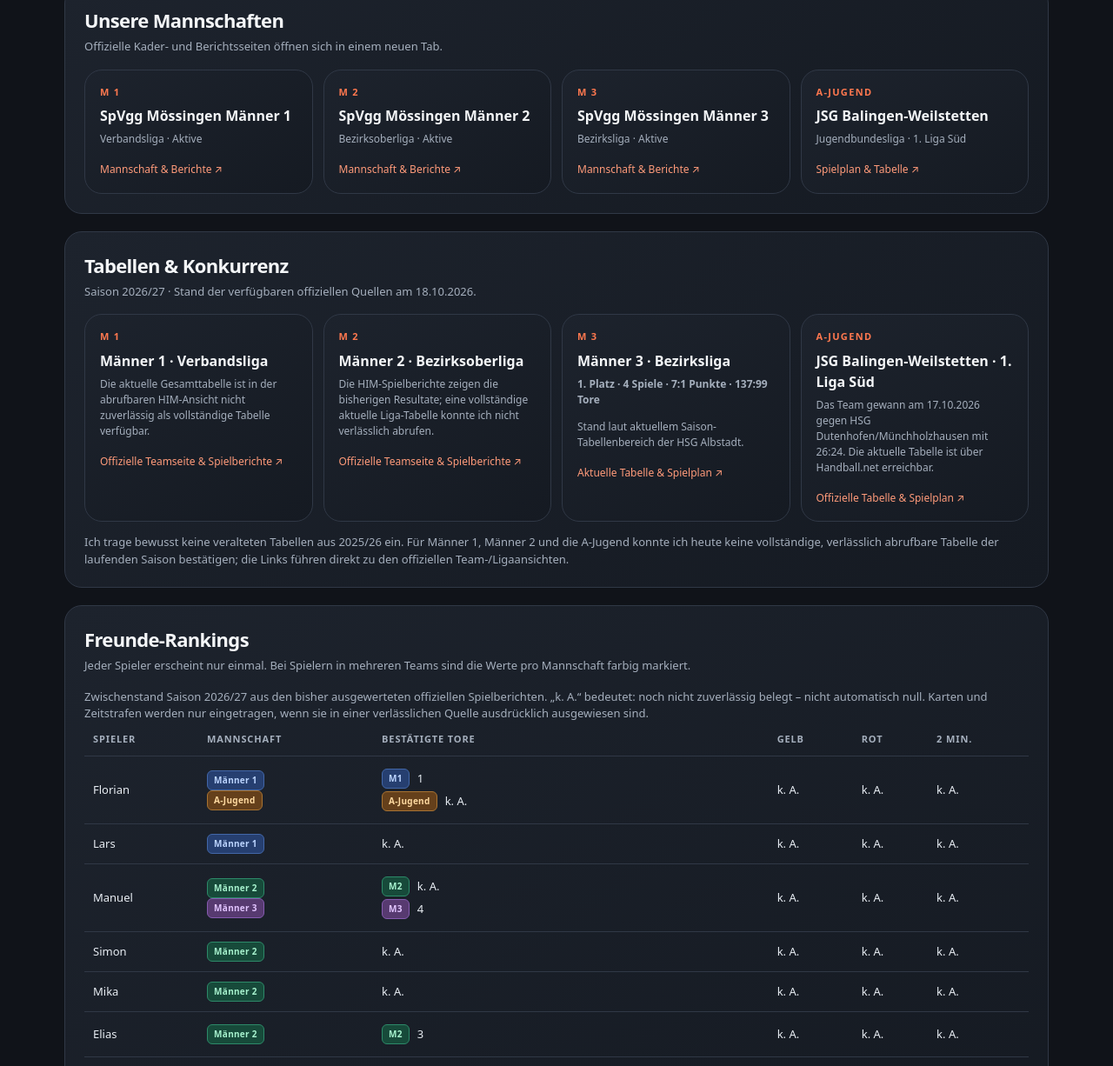
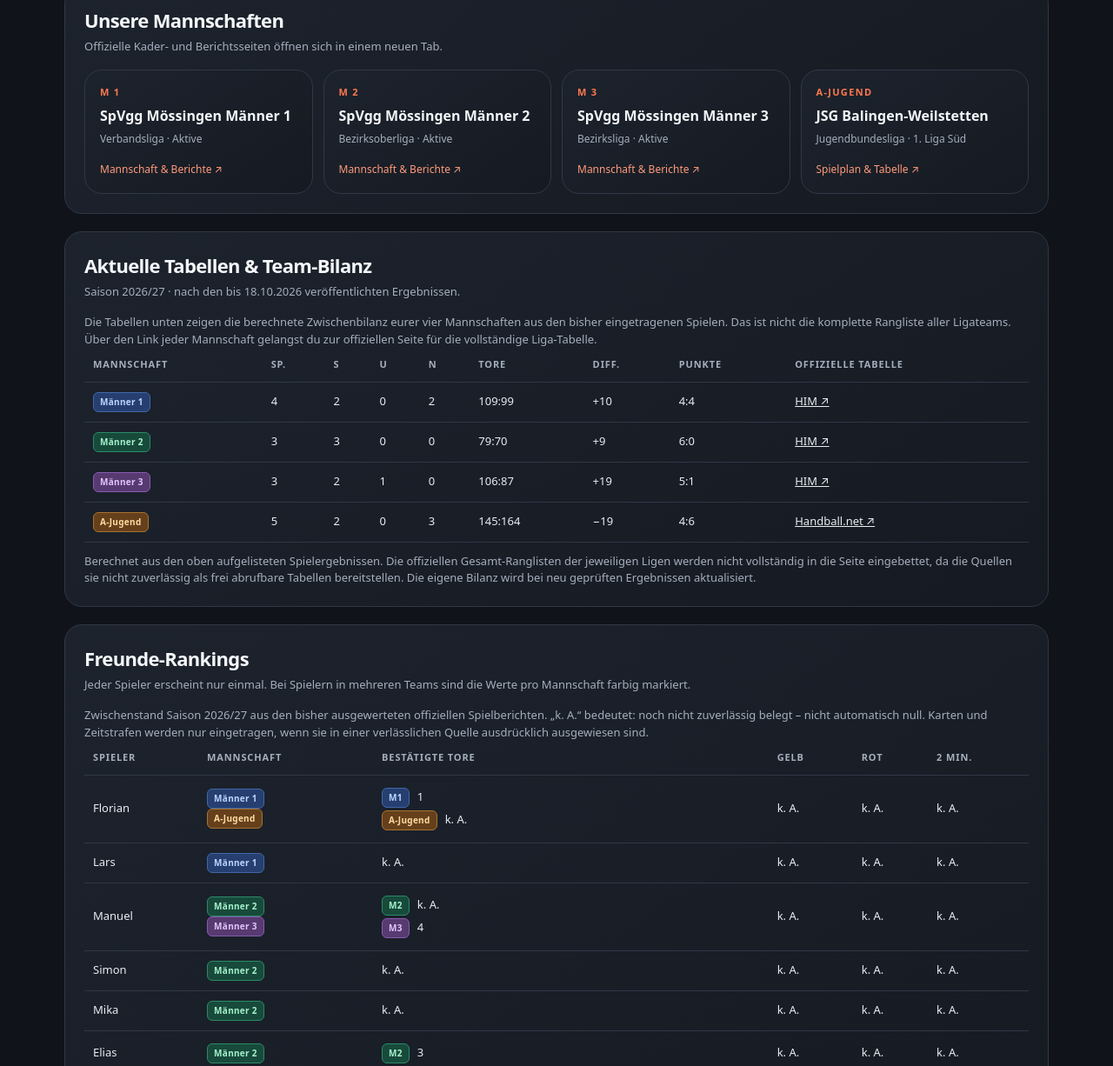
Before and after one commit to NArlinghaus15/handball-freunde, a plain HTML site: page index.html in a window 1280 px wide. Shown: the part 2187-3413 px from the top of the page at 87% size. Drawn offline with Linux system fonts and the light colour scheme.

Commit message:
Show in-page current team standings and correct verified goal total

```diff
--- a/index.html
+++ b/index.html
@@ -37,13 +37,15 @@
 <article class="team-card"><div class="team-code">M 2</div><h3>SpVgg Mössingen Männer 2</h3><p>Bezirksoberliga · Aktive</p><a class="source-link" href="https://www.him-spvgg.de/aktive/mannschaft-m2-2026-27" target="_blank" rel="noopener">Mannschaft & Berichte ↗</a></article>
 <article class="team-card"><div class="team-code">M 3</div><h3>SpVgg Mössingen Männer 3</h3><p>Bezirksliga · Aktive</p><a class="source-link" href="https://www.him-spvgg.de/aktive/mannschaft-m3-2026-27" target="_blank" rel="noopener">Mannschaft & Berichte ↗</a></article>
 <article class="team-card"><div class="team-code">A-JUGEND</div><h3>JSG Balingen-Weilstetten</h3><p>Jugendbundesliga · 1. Liga Süd</p><a class="source-link" href="https://www.handball.net/team/86821" target="_blank" rel="noopener">Spielplan & Tabelle ↗</a></article></div></section>
-<section class="section" id="tabellen"><div class="section-head"><div><h2>Tabellen & Konkurrenz</h2><p class="section-desc">Saison 2026/27 · Stand der verfügbaren offiziellen Quellen am 18.10.2026.</p></div></div>
-<div class="teams">
-<article class="team-card"><div class="team-code">M 1</div><h3>Männer 1 · Verbandsliga</h3><p>Die aktuelle Gesamttabelle ist in der abrufbaren HIM-Ansicht nicht zuverlässig als vollständige Tabelle verfügbar.</p><a class="source-link" href="https://www.him-spvgg.de/aktive/mannschaft-m1-2026-27" target="_blank" rel="noopener">Offizielle Teamseite & Spielberichte ↗</a></article>
-<article class="team-card"><div class="team-code">M 2</div><h3>Männer 2 · Bezirksoberliga</h3><p>Die HIM-Spielberichte zeigen die bisherigen Resultate; eine vollständige aktuelle Liga-Tabelle konnte ich nicht verlässlich abrufen.</p><a class="source-link" href="https://www.him-spvgg.de/aktive/mannschaft-m2-2026-27" target="_blank" rel="noopener">Offizielle Teamseite & Spielberichte ↗</a></article>
-<article class="team-card"><div class="team-code">M 3</div><h3>Männer 3 · Bezirksliga</h3><p><strong>1. Platz · 4 Spiele · 7:1 Punkte · 137:99 Tore</strong></p><p>Stand laut aktuellem Saison-Tabellenbereich der HSG Albstadt.</p><a class="source-link" href="https://www.hsg-albstadt.de/teams/maenner-3/" target="_blank" rel="noopener">Aktuelle Tabelle & Spielplan ↗</a></article>
-<article class="team-card"><div class="team-code">A-JUGEND</div><h3>JSG Balingen-Weilstetten · 1. Liga Süd</h3><p>Das Team gewann am 17.10.2026 gegen HSG Dutenhofen/Münchholzhausen mit 26:24. Die aktuelle Tabelle ist über Handball.net erreichbar.</p><a class="source-link" href="https://www.handball.net/team/86821" target="_blank" rel="noopener">Offizielle Tabelle & Spielplan ↗</a></article>
-</div><p class="section-desc" style="margin-top:14px">Ich trage bewusst keine veralteten Tabellen aus 2025/26 ein. Für Männer 1, Männer 2 und die A-Jugend konnte ich heute keine vollständige, verlässlich abrufbare Tabelle der laufenden Saison bestätigen; die Links führen direkt zu den offiziellen Team-/Ligaansichten.</p></section>
+<section class="section" id="tabellen"><div class="section-head"><div><h2>Aktuelle Tabellen & Team-Bilanz</h2><p class="section-desc">Saison 2026/27 · nach den bis 18.10.2026 veröffentlichten Ergebnissen.</p></div></div>
+<p class="section-desc">Die Tabellen unten zeigen die berechnete Zwischenbilanz eurer vier Mannschaften aus den bisher eingetragenen Spielen. Das ist nicht die komplette Rangliste aller Ligateams. Über den Link jeder Mannschaft gelangst du zur offiziellen Seite für die vollständige Liga-Tabelle.</p>
+<div style="overflow-x:auto"><table><thead><tr><th>Mannschaft</th><th>Sp.</th><th>S</th><th>U</th><th>N</th><th>Tore</th><th>Diff.</th><th>Punkte</th><th>Offizielle Tabelle</th></tr></thead><tbody>
+<tr><td><span class="team-pill m1-pill">Männer 1</span></td><td>4</td><td>2</td><td>0</td><td>2</td><td>109:99</td><td>+10</td><td>4:4</td><td><a href="https://www.him-spvgg.de/aktive/mannschaft-m1-2026-27" target="_blank" rel="noopener">HIM ↗</a></td></tr>
+<tr><td><span class="team-pill m2-pill">Männer 2</span></td><td>3</td><td>3</td><td>0</td><td>0</td><td>79:70</td><td>+9</td><td>6:0</td><td><a href="https://www.him-spvgg.de/aktive/mannschaft-m2-2026-27" target="_blank" rel="noopener">HIM ↗</a></td></tr>
+<tr><td><span class="team-pill m3-pill">Männer 3</span></td><td>3</td><td>2</td><td>1</td><td>0</td><td>106:87</td><td>+19</td><td>5:1</td><td><a href="https://www.him-spvgg.de/aktive/mannschaft-m3-2026-27" target="_blank" rel="noopener">HIM ↗</a></td></tr>
+<tr><td><span class="team-pill a-pill">A-Jugend</span></td><td>5</td><td>2</td><td>0</td><td>3</td><td>145:164</td><td>−19</td><td>4:6</td><td><a href="https://www.handball.net/team/86821" target="_blank" rel="noopener">Handball.net ↗</a></td></tr>
+</tbody></table></div>
+<p class="section-desc" style="margin-top:12px">Berechnet aus den oben aufgelisteten Spielergebnissen. Die offiziellen Gesamt-Ranglisten der jeweiligen Ligen werden nicht vollständig in die Seite eingebettet, da die Quellen sie nicht zuverlässig als frei abrufbare Tabellen bereitstellen. Die eigene Bilanz wird bei neu geprüften Ergebnissen aktualisiert.</p></section>
 <section class="section" id="rankings"><div class="section-head"><div><h2>Freunde-Rankings</h2><p class="section-desc">Jeder Spieler erscheint nur einmal. Bei Spielern in mehreren Teams sind die Werte pro Mannschaft farbig markiert.</p></div></div>
 <p class="section-desc">Zwischenstand Saison 2026/27 aus den bisher ausgewerteten offiziellen Spielberichten. „k. A.“ bedeutet: noch nicht zuverlässig belegt – nicht automatisch null. Karten und Zeitstrafen werden nur eingetragen, wenn sie in einer verlässlichen Quelle ausdrücklich ausgewiesen sind.</p>
 <div style="overflow-x:auto"><table><thead><tr><th>Spieler</th><th>Mannschaft</th><th>Bestätigte Tore</th><th>Gelb</th><th>Rot</th><th>2 Min.</th></tr></thead><tbody>
@@ -54,7 +56,7 @@
 <tr><td>Mika</td><td><span class="team-pill m2-pill">Männer 2</span></td><td>k. A.</td><td>k. A.</td><td>k. A.</td><td>k. A.</td></tr>
 <tr><td>Elias</td><td><span class="team-pill m2-pill">Männer 2</span></td><td><div class="player-stat-line"><span class="team-pill m2-pill">M2</span><span>3</span></div></td><td>k. A.</td><td>k. A.</td><td>k. A.</td></tr>
 <tr><td>Laszlo</td><td><span class="team-pill m2-pill">Männer 2</span><div class="rank-team"><span class="team-pill m3-pill">Männer 3</span></div></td><td><div class="player-stat-line"><span class="team-pill m2-pill">M2</span><span>k. A.</span></div><div class="player-stat-line"><span class="team-pill m3-pill">M3</span><span>k. A.</span></div></td><td>k. A.</td><td>k. A.</td><td>k. A.</td></tr>
-</tbody></table></div><p class="section-desc" style="margin-top:12px">Die belegten Tore stammen aus den Spielberichten M1 KW 39 (Florian: 1 Tor), M2 KW 39 und KW 40 (Elias: 1 + 2 Tore) sowie M3 KW 38 (Manuel: 4 Tore). Diese Werte sind bestätigte Treffer aus den ausgewerteten Berichten, noch keine garantiert vollständigen Saison-Endstände. Quellen: <a href="https://www.him-spvgg.de/spielberichte/maenner-1-spielberichte/spielbericht-m1-kw-39-2026-27" target="_blank" rel="noopener">M1 KW 39</a> · <a href="https://www.him-spvgg.de/spielberichte/maenner-2-spielberichte/spielbericht-m2-kw-39-2026-27" target="_blank" rel="noopener">M2 KW 39</a> · <a href="https://www.him-spvgg.de/spielberichte/maenner-2-spielberichte/spielbericht-m2-kw-40-2026-27" target="_blank" rel="noopener">M2 KW 40</a> · <a href="https://www.him-spvgg.de/spielberichte/maenner-3-spielberichte/spielbericht-m3-kw-38-2026-27" target="_blank" rel="noopener">M3 KW 38</a>.</p></section>
+</tbody></table></div><p class="section-desc" style="margin-top:12px">Die belegten Tore stammen aus den Spielberichten M1 KW 39 (Florian: 1 Tor), M2 KW 39 und KW 40 (Elias: 2 Tore) sowie M3 KW 38 (Manuel: 4 Tore). Diese Werte sind bestätigte Treffer aus den ausgewerteten Berichten, noch keine garantiert vollständigen Saison-Endstände. Quellen: <a href="https://www.him-spvgg.de/spielberichte/maenner-1-spielberichte/spielbericht-m1-kw-39-2026-27" target="_blank" rel="noopener">M1 KW 39</a> · <a href="https://www.him-spvgg.de/spielberichte/maenner-2-spielberichte/spielbericht-m2-kw-39-2026-27" target="_blank" rel="noopener">M2 KW 39</a> · <a href="https://www.him-spvgg.de/spielberichte/maenner-2-spielberichte/spielbericht-m2-kw-40-2026-27" target="_blank" rel="noopener">M2 KW 40</a> · <a href="https://www.him-spvgg.de/spielberichte/maenner-3-spielberichte/spielbericht-m3-kw-38-2026-27" target="_blank" rel="noopener">M3 KW 38</a>.</p></section>
 <section class="section" id="quellen"><div class="section-head"><div><h2>Offizielle Quellen</h2><p class="section-desc">Ergebnisse und Statistiken werden nicht geschätzt.</p></div></div><div class="sources"><div class="source-box"><strong>HIM 1904 · SpVgg Mössingen</strong><a href="https://www.him-spvgg.de/spielberichte" target="_blank" rel="noopener">Alle Vereins-Spielberichte ↗</a></div><div class="source-box"><strong>SpVgg · Mannschaften 2026/27</strong><a href="https://www.him-spvgg.de/aktive/" target="_blank" rel="noopener">Offizielle Mannschaftsübersicht ↗</a></div><div class="source-box"><strong>handball.net · JSG</strong><a href="https://www.handball.net/team/86821" target="_blank" rel="noopener">Spielplan, Tabelle & Statistiken ↗</a></div></div></section>
 <footer class="footer"><span>Handball-Freunde · Saison 2026/27</span><span>Statischer Stand · Automatische Aktualisierung noch nicht aktiv</span></footer>
 </div>
```
